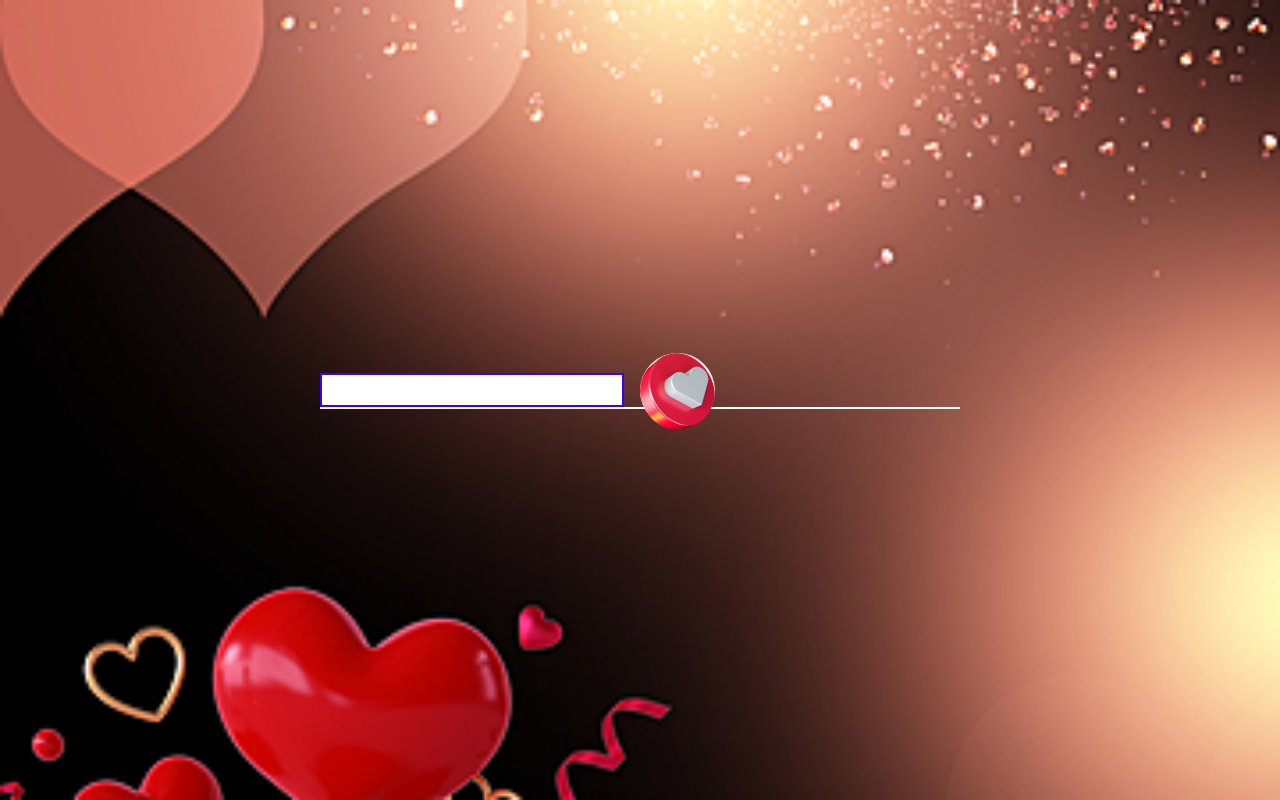
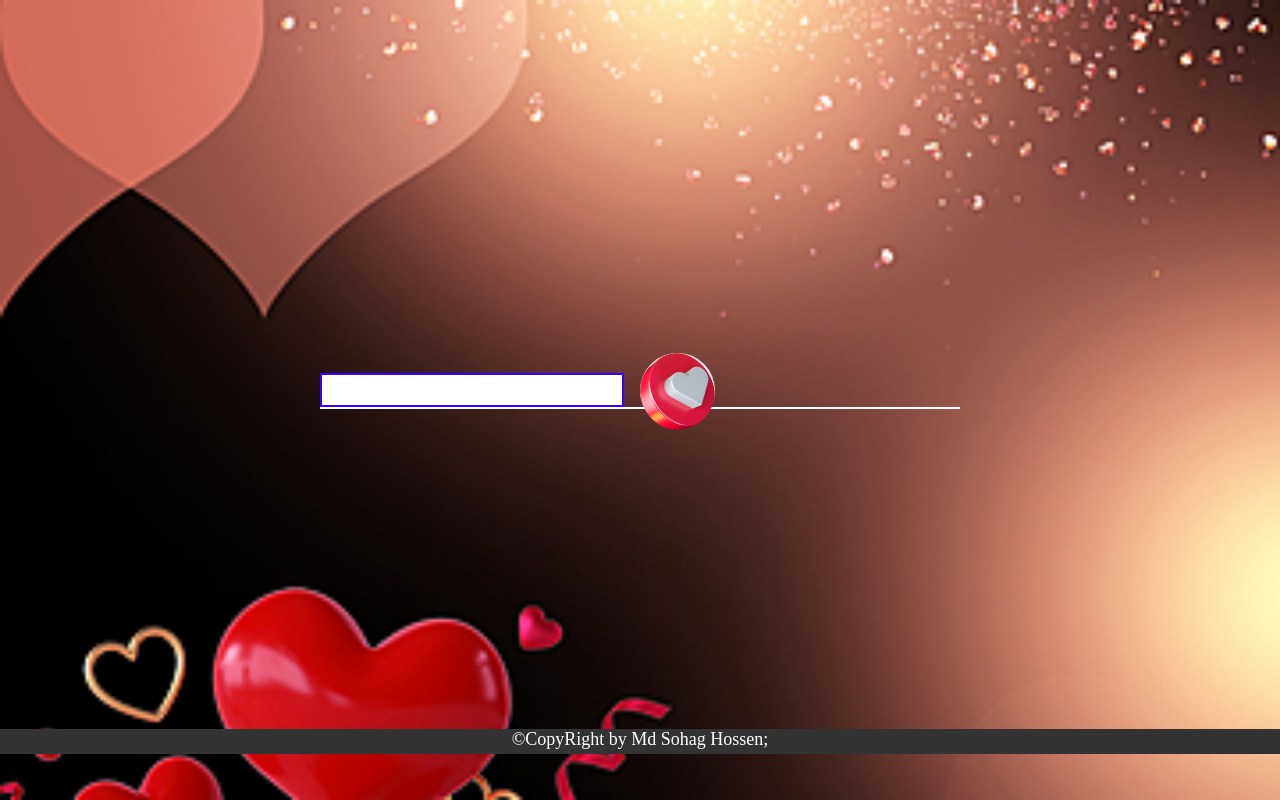
Before and after one commit to sohag466/talkRobot, a plain HTML site: page index.html in a window 1280 px wide. Drawn offline with Linux system fonts and the light colour scheme.

Commit message:
copyright

```diff
--- a/index.html
+++ b/index.html
@@ -24,6 +24,12 @@
 <button class="search" id="interact"><img src="image/3D-social-media-love-button-icon-on-transparent-background-PNG.png"> </button>
 <div class="ans" id ="answer"></div>
 </div>
+
+<footer class="footer">
+  <div class="footerContainer">
+      <p class="copyright">©CopyRight by Md Sohag Hossen;</p>
+  </div>
+</footer>
     <script src="script.js"></script>
 
 </body>
--- a/style.css
+++ b/style.css
@@ -41,3 +41,17 @@ body{
     width:75px;
     border-radius: 50%;
 }
+footer.footer {
+    margin: 0;
+    padding: 0;
+    height: 25px;
+    width: 100%;
+    background-color: #333333;
+}
+
+p.copyright {
+    color: #fff;
+    font-size: 18px;
+    text-align: center;
+
+}
```
